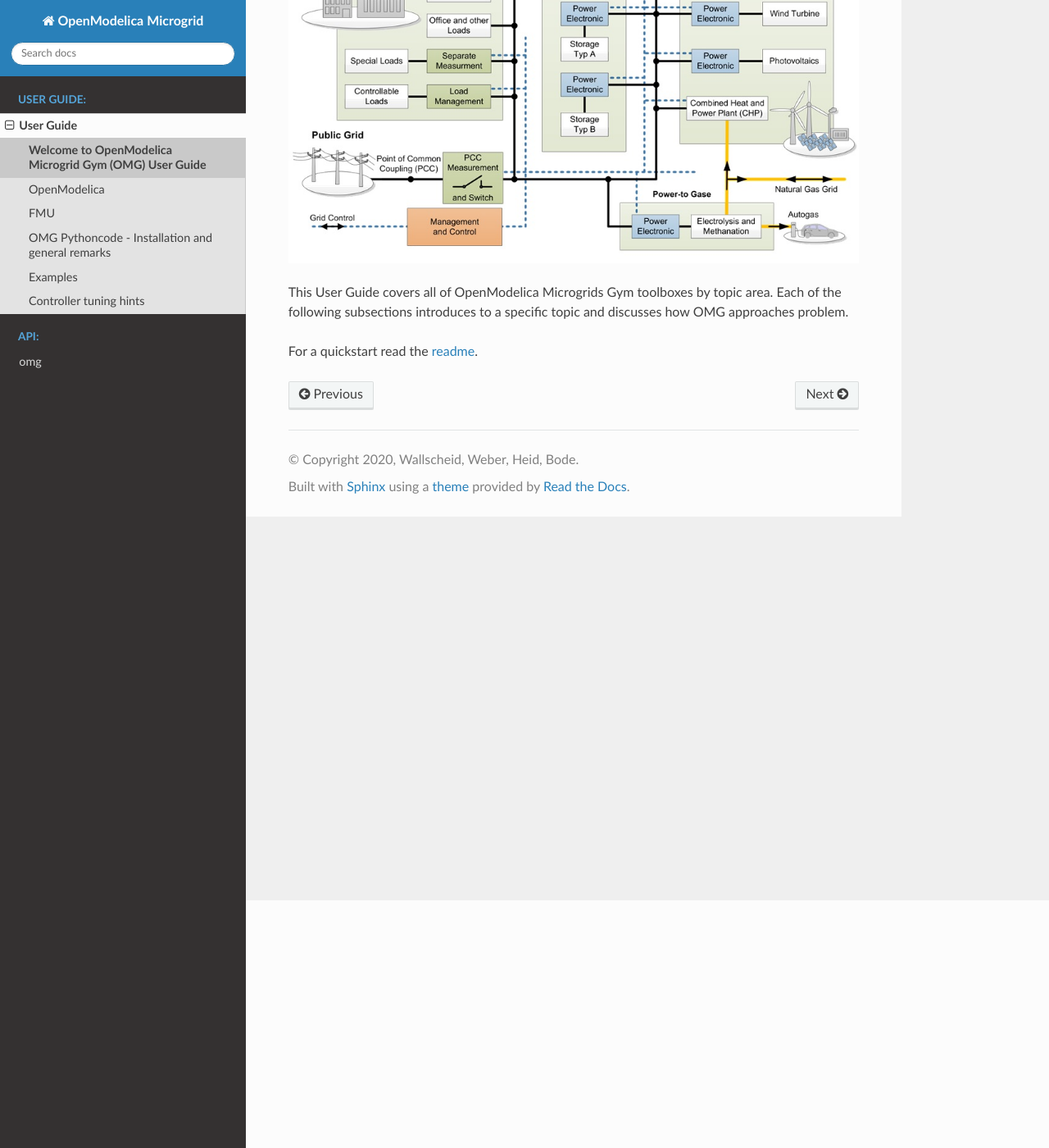
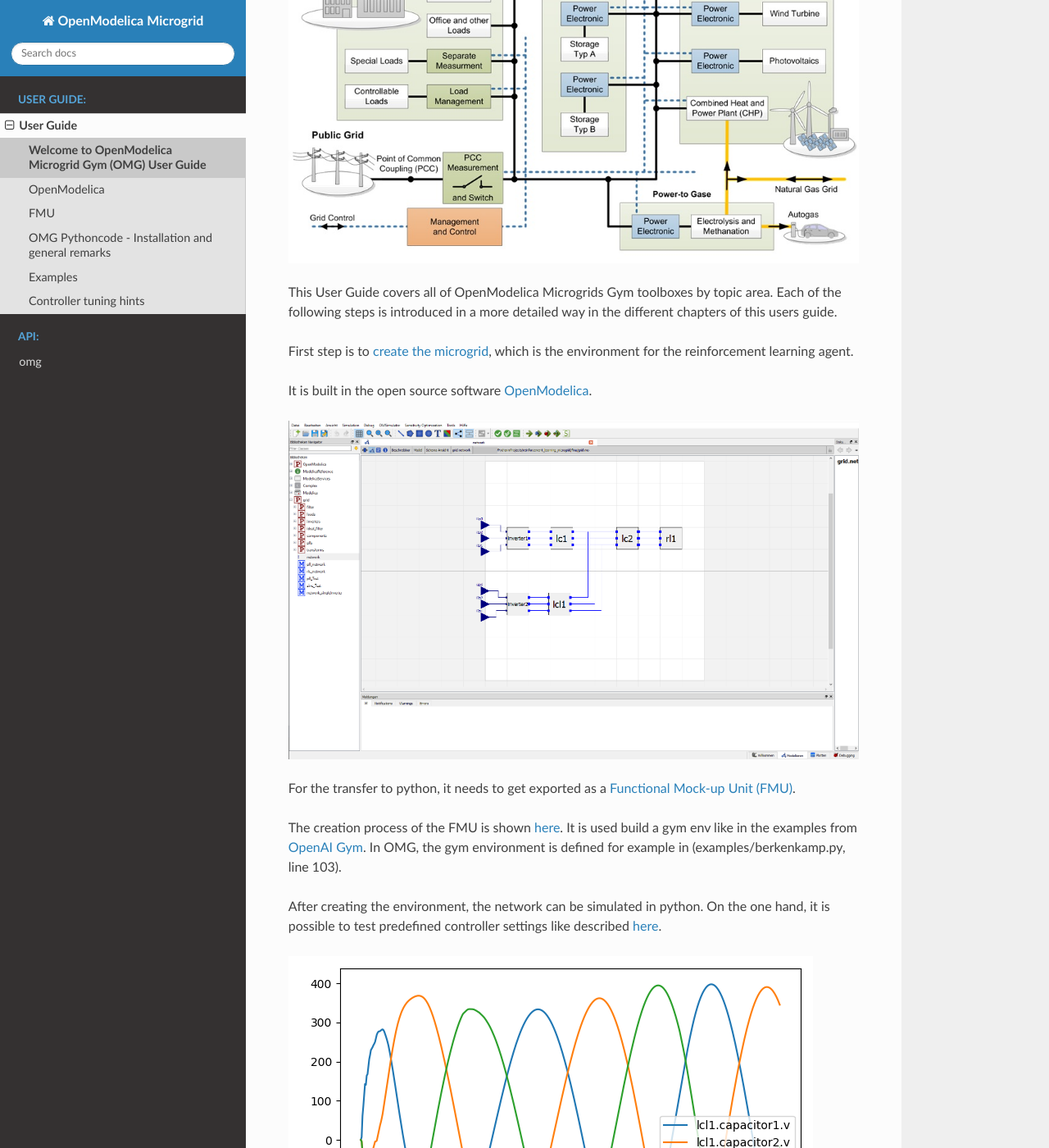
Before and after one commit to upb-lea/openmodelica-microgrid-gym, a Sphinx documentation site: the page built from docs/parts/user_guide/user_guide.md, in a window 1280 px wide and 1400 px high, scrolled down 302 px. Shown: the whole window at 82% size. Built offline with Sphinx 7.4.7 and the Read the Docs theme 2.0.0, drawn with Linux system fonts in a browser that asks for light colours; pages that are not in the unit, such as notebooks, are missing from menus; some of the changed text lies outside the part shown.

Commit message:
Userguide Update 3

```diff
--- a/docs/parts/user_guide/user_guide.md
+++ b/docs/parts/user_guide/user_guide.md
@@ -1,6 +1,24 @@
 #  Welcome to OpenModelica Microgrid Gym (OMG) User Guide
 ![](../pictures/microgrid.jpg)
 
-This User Guide covers all of OpenModelica Microgrids Gym toolboxes by topic area. Each of the following subsections introduces to a specific topic and discusses how OMG approaches problem.
+This User Guide covers all of OpenModelica Microgrids Gym toolboxes by topic area. Each of the following steps is introduced in a more detailed way in the different chapters of this users guide.
 
-For a quickstart read the [readme](../../README.md).
+
+First step is to [create the microgrid](OpenModelica.html), which is the environment for the reinforcement learning agent.
+
+It is built in the open source software [OpenModelica](https://www.openmodelica.org/).
+
+![](../pictures/network.png)
+
+For the transfer to python, it needs to get exported as a [Functional Mock-up Unit (FMU)](https://fmi-standard.org/).
+
+The creation process of the FMU is shown [here](fmu.html). It is used build a gym env like in the examples from [OpenAI Gym](https://gym.openai.com/).
+In OMG, the gym environment is defined for example in (examples/berkenkamp.py, line 103).
+
+After creating the environment, the network can be simulated in python. On the one hand, it is possible to test predefined controller settings like described [here](examples.html#staticctrl-py).
+
+![](../pictures/abc.png)
+
+The main function of this toolbox is to apply reinforcement learning approaches to the network, how to run them is shown [here](examples.html#berkenkamp-py).
+
+![](../pictures/kp_kp_J.png)
```
Also changed, not shown: README.md (+20 -16 lines), docs/parts/user_guide/OpenModelica.md (+5 -3 lines), docs/parts/user_guide/Pythoncode.md (+14 -2 lines), docs/parts/user_guide/controller_tuning.md (+4 -4 lines), docs/parts/user_guide/examples.md (+7 -5 lines), docs/parts/pictures/network.png (added), docs/pictures/kp_kp_J.png (added), docs/pictures/network.png (added).
